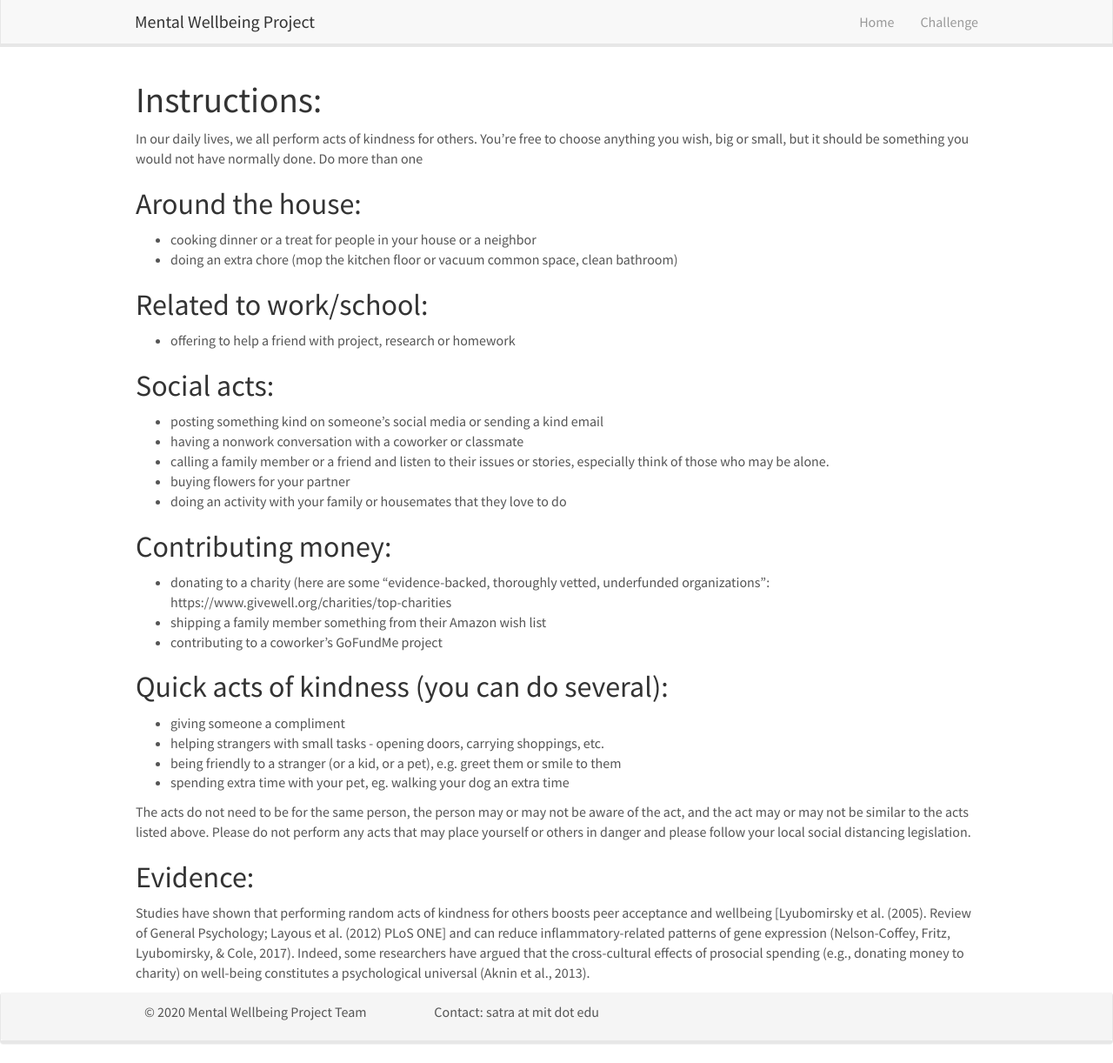
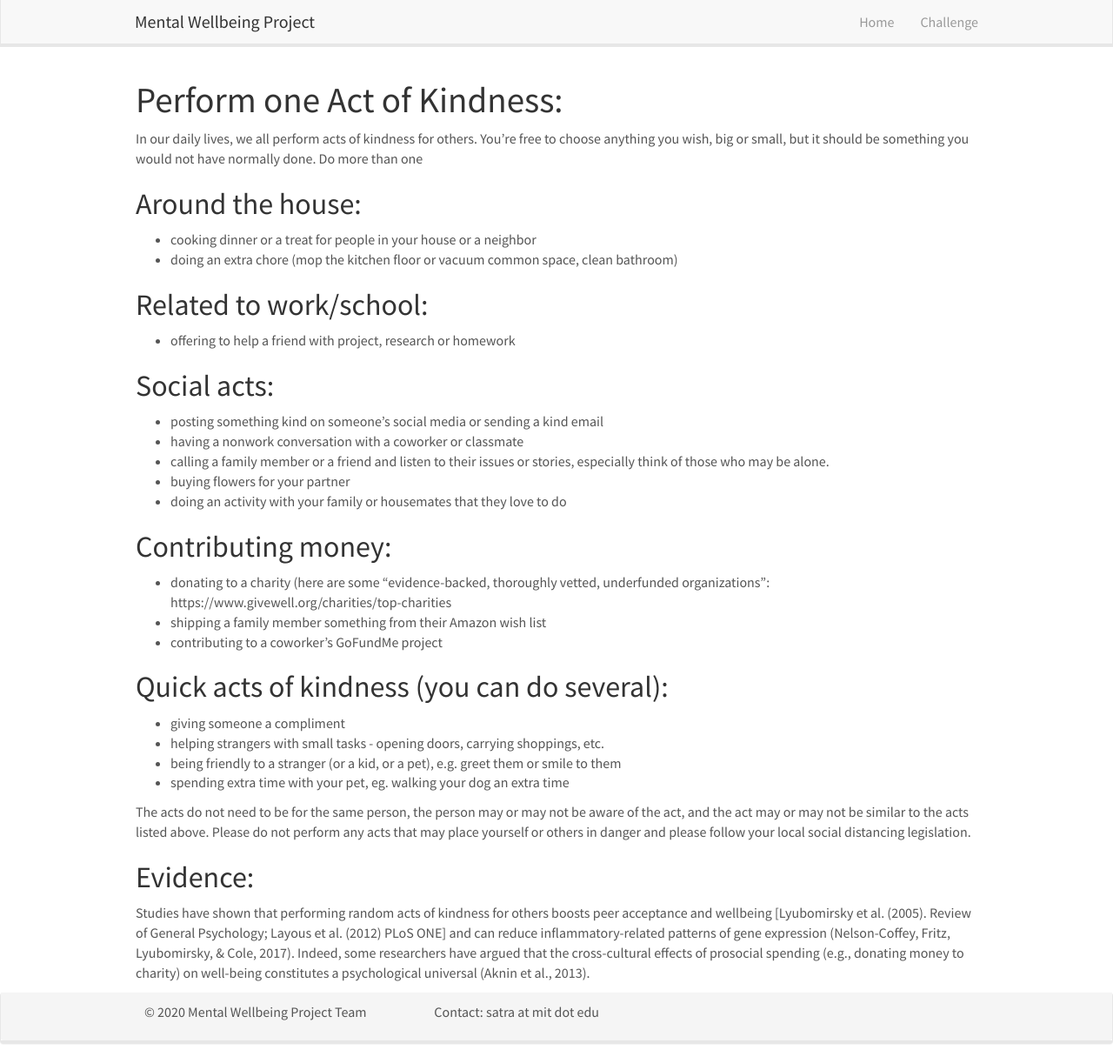
Before and after one commit to mentalwellbeing/mentalwellbeing.github.io, a Jekyll site: the page built from _pages/kindness_act.md, in a window 1280 px wide and 1222 px high. Shown: the whole window at 87% size. Built offline with Jekyll 4.4.1, drawn with Linux system fonts in a browser that asks for light colours; nearby versions of some CDN libraries.

Commit message:
Update kindness_act.md

```diff
--- a/_pages/kindness_act.md
+++ b/_pages/kindness_act.md
@@ -6,7 +6,7 @@ sitemap: false
 permalink: /challenge/kindness_act
 ---
 
-# Instructions:
+# Perform one Act of Kindness:
 
 In our daily lives, we all perform acts of kindness for others. You’re free to choose anything you wish, big or small, but it should be something you would not have normally done. Do more than one
 
```
